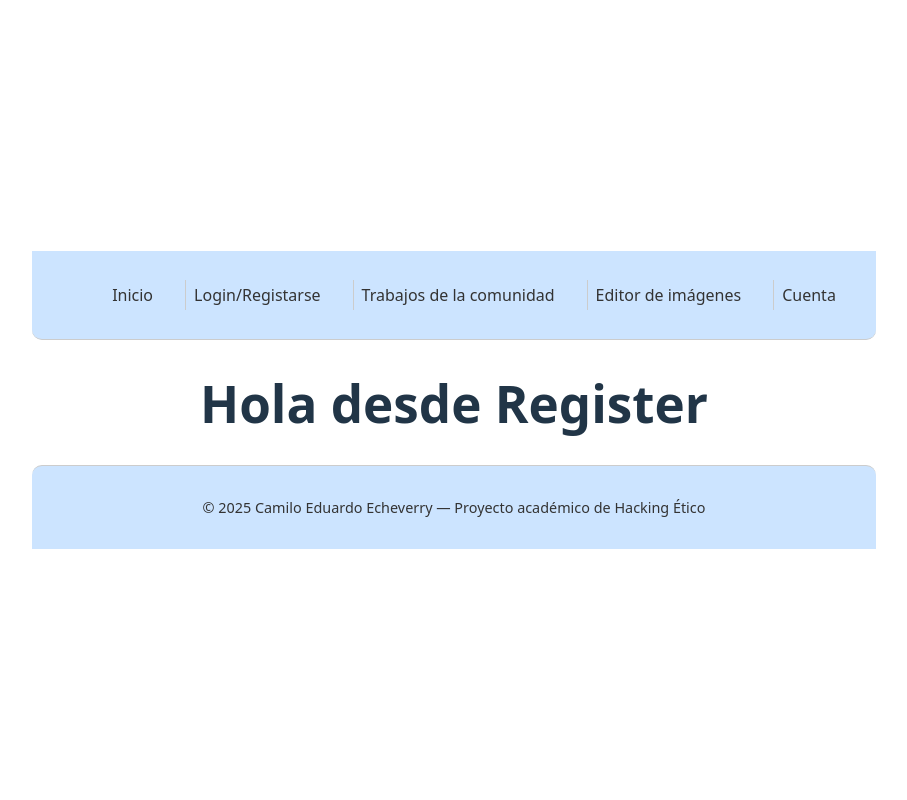
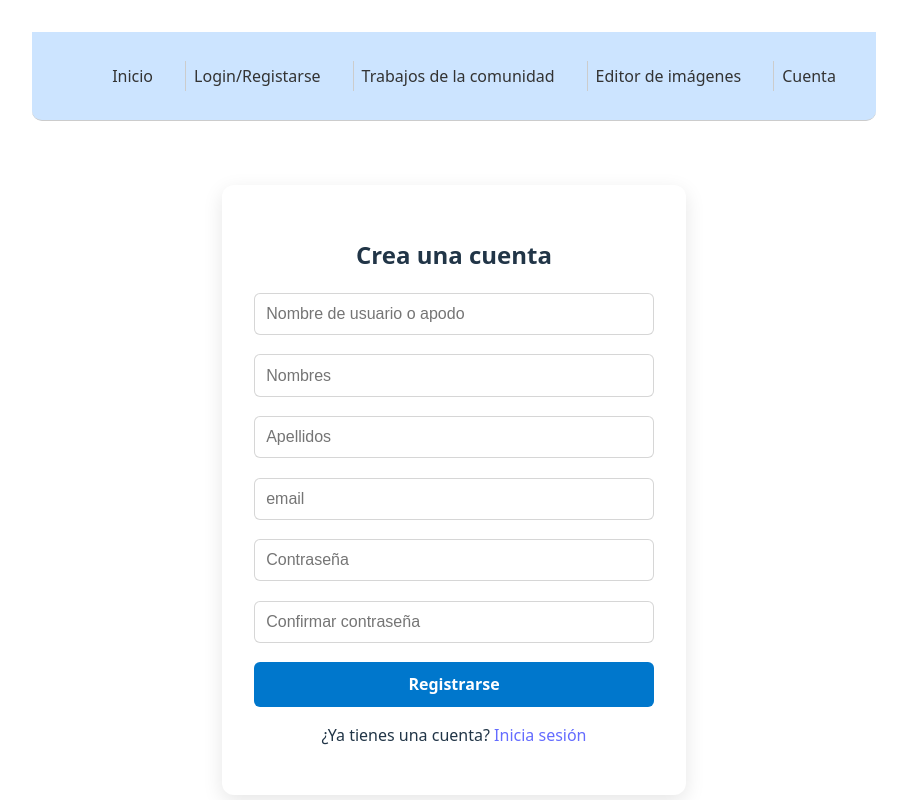
Before and after one commit to CamiloEEN/ImageVulnWebApp, a React (Vite) app in the folder frontend/frontend/: page /register in a window 1280 px wide. Shown: the top 800 px of the page, without its empty margins (186-1093 px from the left). Built offline with nearby package versions, Linux system fonts and the light colour scheme.

Commit message:
Added Register .css and improved other .css

```diff
--- a/frontend/frontend/src/pages/Login.jsx
+++ b/frontend/frontend/src/pages/Login.jsx
@@ -14,7 +14,7 @@ function Login() {
         <input type='text' id='username' name='username' required></input>
 
         <label htmlFor='password'>Contraseña: </label>
-        <input type='text' id='password' name='password' required></input>
+        <input type='password' id='password' name='password' required></input>
 
         <button type='submit'>Entrar</button>
 
--- /dev/null
+++ b/frontend/frontend/src/pages/Register.css
@@ -0,0 +1,43 @@
+.register-container {
+    max-width: 400px;
+    margin: 4rem auto;
+    padding: 2rem;
+    background-color: #ffff;
+    border-radius: 12px;
+    box-shadow: 0 6px 20px rgba(0, 0, 0, 0.1);
+    text-align: center;
+}
+
+.register-form {
+    display: flex;
+    flex-direction: column;
+}
+
+.register-form label {
+    text-align: left;
+    margin-bottom: 0.3rem;
+    font-weight: 600;
+}
+
+.register-form input {
+    padding: 0.7rem;
+    margin-bottom: 1.2rem;
+    border: 1px solid #cccc;
+    border-radius: 6px;
+    font-size: 1rem;
+}
+
+.register-form button {
+    background-color: #0077cc;
+    color: white;
+    padding: 0.7rem;
+    border: none;
+    border-radius: 6px;
+    font-weight: 600;
+    cursor: pointer;
+    transition: background-color 0.3s;
+}
+
+.register-form button:hover {
+    background-color: #005fa3;
+}
--- a/frontend/frontend/src/pages/Register.jsx
+++ b/frontend/frontend/src/pages/Register.jsx
@@ -1,11 +1,40 @@
 import Navbar from '../components/Navbar';
 import Footer from '../components/Footer';
+import { Link } from 'react-router-dom';
+import './Register.css'
 
 function Register() {
   return (
     <>
     <Navbar />
-    <h1>Hola desde Register</h1>
+
+    <div className='register-container'>
+      <h2>Crea una cuenta</h2>
+      <form className='register-form'>
+
+        {/* <label htmlFor='nickname'>Nombre de usuario o apodo: </label> */}
+        <input type='text' id='nickname' name='nickname' placeholder='Nombre de usuario o apodo' required></input>
+
+        {/* <label htmlFor='username'>Nombres: </label> */}
+        <input type='text' id='username' name='username' placeholder='Nombres' required></input>
+
+        {/* <label htmlFor='usersurname'>Apellido: </label> */}
+        <input type='text' id='usersurname' name='usersurname' placeholder='Apellidos' required></input>
+
+        {/* <label htmlFor='email'>correo: </label> */}
+        <input type='email' id='email' name='email' placeholder='email' required></input>
+
+        {/* <label htmlFor='password'>contraseña: </label> */}
+        <input type='password' id='password' name='password' placeholder='Contraseña' required></input>
+
+         {/* <label htmlFor='password'>contraseña: </label> */}
+        <input type='password' id='password' name='password' placeholder='Confirmar contraseña' required></input>
+
+        <button type='submit' >Registrarse</button>
+        <p>¿Ya tienes una cuenta? <Link to='../login'>Inicia sesión</Link></p>
+      </form>
+    </div>
+
     <Footer/>
     </>
   );
```
